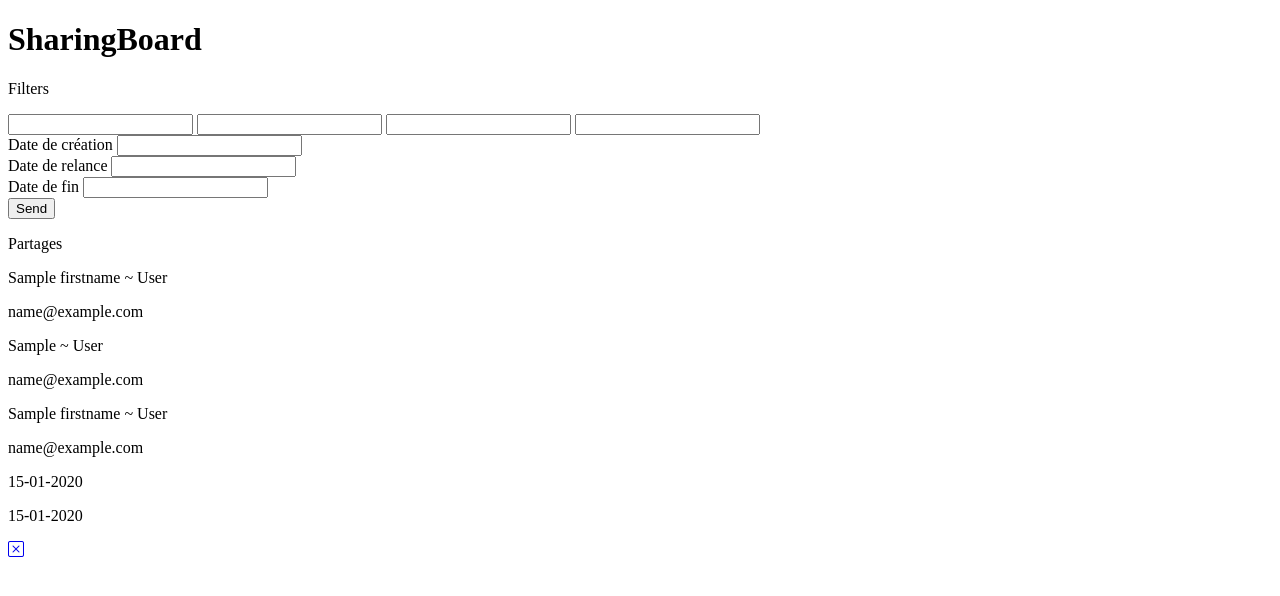
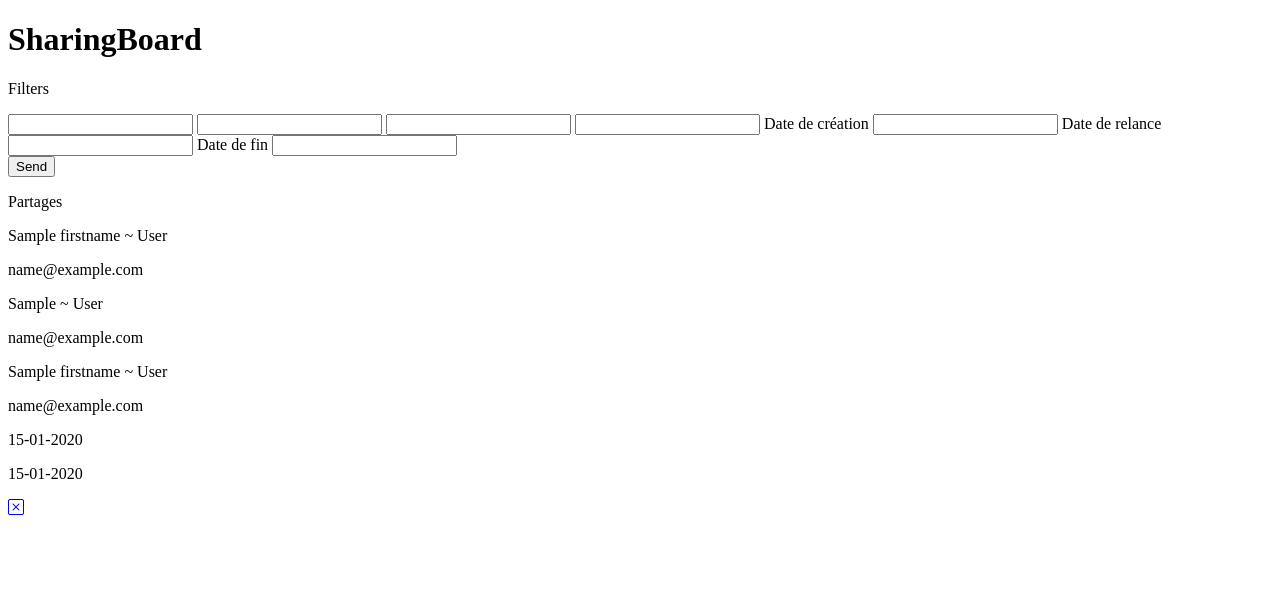
Before and after one commit to Let-Nathan/2022-Afternoon, a Symfony app: template templates/SharingBoard/sharingboard.html.twig in a window 1280 px wide. Shown: the part 132-728 px from the top of the page. Run offline with Twig, Linux system fonts and the light colour scheme; the template is opened without the code that fills it: most values are stand-ins (such as "Sample title", 1, 10 or a date in 2020); form fields are guessed from the names that the template uses; some libraries are stand-ins or nearby versions.

Commit message:
Layout change

```diff
--- a/src/Form/Sharing/FilterType.php
+++ b/src/Form/Sharing/FilterType.php
@@ -82,7 +82,9 @@
                     'required' => false,
                     'widget' => 'single_text',
             ])
-            ->add('send', SubmitType::class);
+            ->add('send', SubmitType::class, [
+                'label' => 'Rechercher'
+            ]);
     }
     public function configureOptions(OptionsResolver $resolver): void
     {
--- a/templates/SharingBoard/_search.html.twig
+++ b/templates/SharingBoard/_search.html.twig
@@ -11,31 +11,23 @@
                 {{ form_widget(form.status, {'attr':
                     {'class': 'w-100 rounded-2'}}) }}
 
-                <div class="d-flex justify-content-center">
+                {{ form_label(form.creationDate, 'Date de création', {'label_attr':
+                    {'class': 'ser-only col-form-label w-100  m-0 p-0 '}}) }}
+                {{ form_widget(form.creationDate, {'attr':
+                    {'class': 'w-100 rounded-2 text-center'}}) }}
 
-                    <div class="flex-column w-100">
-                        {{ form_label(form.creationDate, 'Date de création', {'label_attr':
-                            {'class': 'ser-only col-form-label w-100 hstack justify-content-center'}}) }}
-                        {{ form_widget(form.creationDate, {'attr':
-                            {'class': 'w-100 rounded-2 hstack justify-content-center'}}) }}
-                    </div>
-                    <div class="flex-column w-100">
-                        {{ form_label(form.dateRelance, 'Date de relance', {'label_attr':
-                            {'class': 'ser-only col-form-label w-100 hstack justify-content-center'}}) }}
-                        {{ form_widget(form.dateRelance, {'attr':
-                            {'class': 'w-100 rounded-2 hstack justify-content-center'}}) }}
-                    </div>
-                </div>
-
-                    {{ form_label(form.endDate, 'Date de fin', {'label_attr':
-                        {'class': 'ser-only col-form-label w-100 hstack justify-content-center'}}) }}
-                    {{ form_widget(form.endDate, {'attr':
-                    {'class': 'w-100 rounded-2 hstack justify-content-center'}}) }}
-
+                {{ form_label(form.dateRelance, 'Date de relance', {'label_attr':
+                    {'class': 'ser-only col-form-label w-100 m-0 p-0 '}}) }}
+                {{ form_widget(form.dateRelance, {'attr':
+                    {'class': 'w-100 rounded-2 text-center'}}) }}
+                {{ form_label(form.endDate, 'Date de fin', {'label_attr':
+                    {'class': 'ser-only col-form-label w-100 m-0 p-0 '}}) }}
+                {{ form_widget(form.endDate, {'attr':
+                {'class': 'w-100 rounded-2 hstack text-center'}}) }}
 
                 <div class="hstack justify-content-center">
                     {{ form_widget(form.send, {'attr':
-                        {'class': 'hstack justify-content-center btn btn-primary m-0 p-1 rounded-2 col-10 col-lg-5'}}) }}
+                        {'class': 'hstack justify-content-center btn btn-primary m-2 p-1 rounded-2 col-10 col-lg-12'}}) }}
                 </div>
     {{ form_end(form) }}
 </div>
--- a/templates/SharingBoard/sharingboard.html.twig
+++ b/templates/SharingBoard/sharingboard.html.twig
@@ -20,23 +20,23 @@
                         <div class="container-fluid d-flex justify-content-center ">
                             <div class="row col-12 rounded-3 border mb-2">
 
-                                    <div class="container-fluid d-flex col-lg-12 col-12">
+                                    <div class="container-fluid hstack justify-content-around col-lg-12 col-12 shadow-lg">
 
-                                        <div class="flex-column col-3">
+                                        <div class="vstack align-items-center justify-content-center">
                                             <p class="text-black mt-2 m-0 p-0" data-bs-toggle="tooltip" title="Utilisateur"> {{ consultation.user.firstname }} ~  {{ consultation.user.lastname }}</p>
                                             <p class="text-muted"> {{ consultation.user.email }}</p>
                                             <p class="text-black m-0 p-0" data-bs-toggle="tooltip" title="Candidat"> {{ consultation.candidate.firstName }} ~ {{ consultation.candidate.lastName}}  </p>
                                             <p class="text-muted"> {{ consultation.candidate.email }}</p>
                                        </div>
 
-                                        <div class="dates col-3 vstack align-items-center mt-4">
-                                            <p class="text-black m-0 p-0" data-bs-toggle="tooltip" title="Vendeur"> {{ consultation.candidate.user.firstname }} ~ {{ consultation.candidate.user.lastName }} </p>
-                                            <p class="text-muted m-0 p-0" data-bs-toggle="tooltip" title="Email vendeur"> {{ consultation.candidate.user.email }} </p>
+                                        <div class="dates vstack align-items-center ">
+                                            <p class="text-black text-center m-0 p-0" data-bs-toggle="tooltip" title="Vendeur"> {{ consultation.candidate.user.firstname }} ~ {{ consultation.candidate.user.lastName }} </p>
+                                            <p class="text-muted text-center m-0 p-0" data-bs-toggle="tooltip" title="Email vendeur"> {{ consultation.candidate.user.email }} </p>
                                         </div>
 
-                                        <div class="dates col-3 vstack align-items-end gap-4 mt-4">
-                                            <p class="text-black m-0 p-0" data-bs-toggle="tooltip" title="Date de consultation"> {{ consultation.createdAt|date('d-m-Y') }} </p>
-                                            <p class="text-black" data-bs-toggle="tooltip" title="Date de relance"> {{ consultation.relanceDate|date('d-m-Y') }} </p>
+                                        <div class="dates vstack gap-2 mt-4">
+                                            <p class="text-black text-center m-0 p-0" data-bs-toggle="tooltip" title="Date de consultation"> {{ consultation.createdAt|date('d-m-Y') }} </p>
+                                            <p class="text-black text-center m-0 p-0" data-bs-toggle="tooltip" title="Date de relance"> {{ consultation.relanceDate|date('d-m-Y') }} </p>
                                         </div>
 
                                         <div class="remove-consultation vstack align-items-end col-2">
```
